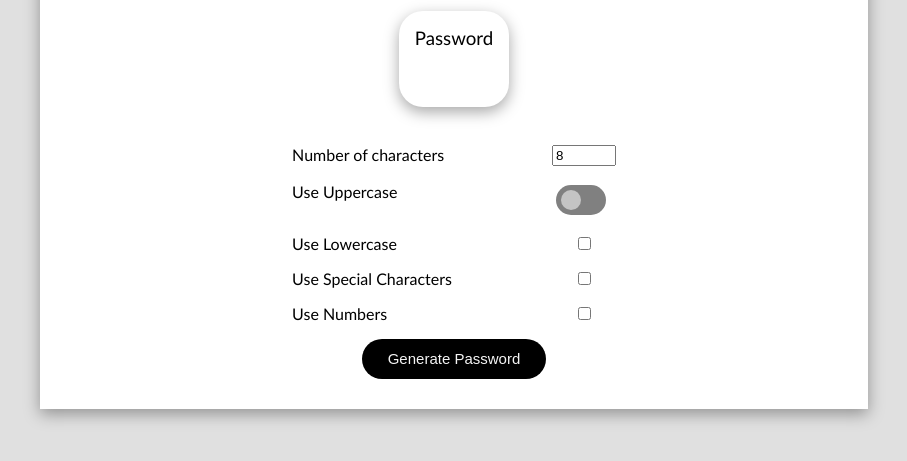
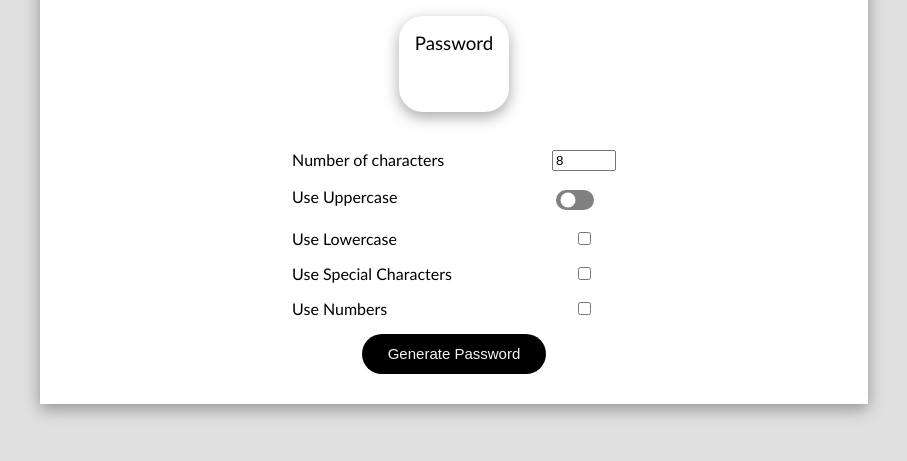
Before and after one commit to nikoauer/Randomized-Password-Generator, a plain HTML site: page index.html in a window 1280 px wide. Shown: the part 217-678 px from the top of the page, without its empty margins (186-1093 px from the left). Drawn offline with Linux system fonts and the light colour scheme.

Commit message:
make toggle switch smaller and adjusted position

```diff
--- a/css/stylesheet.css
+++ b/css/stylesheet.css
@@ -46,8 +46,8 @@ header {
 #useUppercase {
     -webkit-appearance: none;
     position: relative;
-    width: 50px;
-    height: 30px;
+    width: 38px;
+    height: 20px;
     border-radius: 25px;
     background-color: gray;
     transition: background .3s;
@@ -60,12 +60,12 @@ header {
     position: absolute;
     transform: translate(-50%, -50%);
     border-radius: 50%;
-    height: 20px;
-    width: 20px;
-    background-color: rgb(196, 196, 196);
+    height: 15px;
+    width: 15px;
+    background-color: rgb(255, 255, 255);
     transition: left .3s;
-    top: 15px;
-    left: 15px;
+    top: 10px;
+    left: 12px;
 }
 
 #useUppercase:checked {
```
